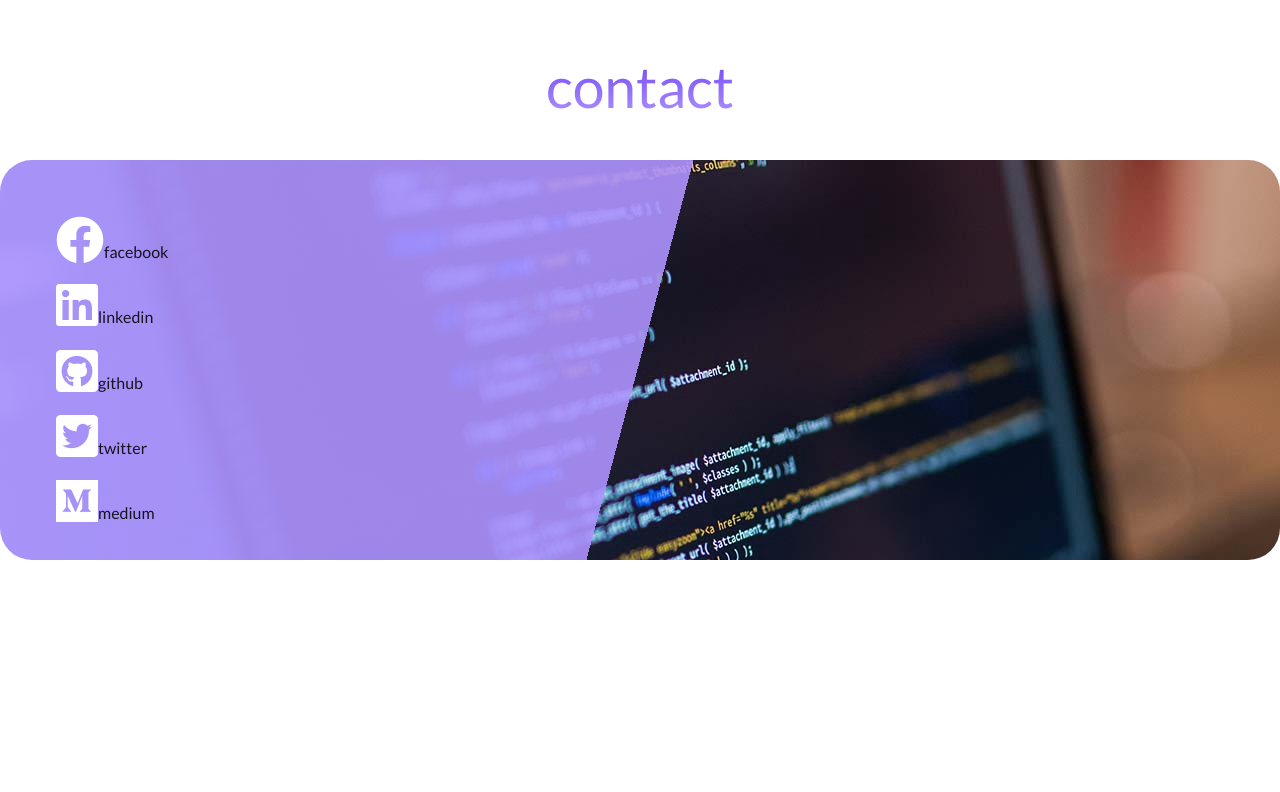
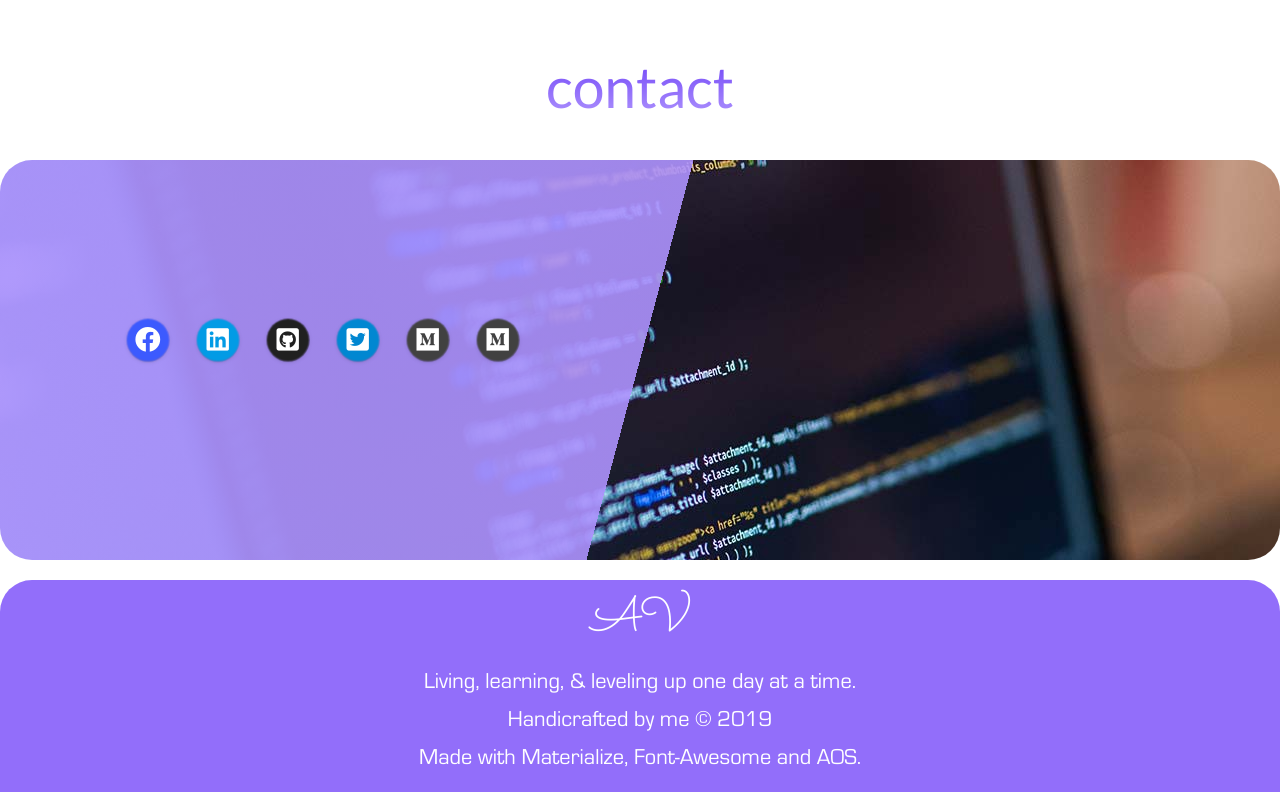
Before and after one commit to ayushexploring/portfolio, a website: page index.html in a window 1280 px wide. Shown: the part 2521-3313 px from the top of the page. Before the commit the page ends 3103 px from the top, so only its background shows below. Drawn offline with nearby package versions, Linux system fonts and the light colour scheme.

Commit message:
first finish

```diff
--- a/index.html
+++ b/index.html
@@ -54,6 +54,7 @@
 			</div>
 			<div class="header__arrow-wrapper"><i class="fas fa-arrow-circle-down header__arrow"></i></div>
 		</header>
+
 		<main>
 			<section class="section-about" id="section-about">
 				<div class="row">
@@ -111,7 +112,7 @@
 									<span class="about-desc--main u-center-text">Learner</span>
 									<span class="about-desc--sub u-center-text">There is no limit of learning. I keep learning more and more in the world which is changing constantly.</span>
 								</p>
-								<p class="about-des col s12 m12 l12c gradient-box--cols">
+								<p class="about-desc col s12 m12 l12 gradient-box--cols">
 									<span class="about-desc--main u-center-text">Experiences I draw from:</span>
 									<span class="about-desc--sub u-center-text">UX/UI, Product design, Freelancing</span>
 								</p>
@@ -156,10 +157,6 @@
 				</div>
 			</section>
 
-			<!-- <section class="section-projects" id="section-projects">
-
-			</section> -->
-
 			<section class="section-contact" id="section-contact">
 				<div class="row">
 					<div class="col s12 m12 l6 offset-l3 u-center-text">
@@ -167,23 +164,26 @@
 					</div>
 				</div>
 				<div class="row">
-					<div class="col l12 contact">
-						<div class="col l6 contact__socials">
-							<div class="col l12 contact__socials-link">
-								<a href="#" target="_blank"><i class="fab fa-facebook fa-3x"></i></a>facebook
+					<div class="col s12 m12 l12 contact">
+						<div class="col s12 m6 l6 contact__socials">
+							<div class="col s5 offset-s1 m2 l2 contact__socials-link">
+								<a class="btn-floating indigo accent-3 pulse btn tooltipped" data-position="bottom" data-tooltip="Facebook" href="#" target="_blank"><i class="fab fa-facebook fa-3x"></i></a>
 							</div>
-							<div class="col l12 contact__socials-link">
-								<a href="#" target="_blank"><i class="fab fa-linkedin fa-3x"></i></a>linkedin
+							<div class="col s5 offset-s1 m2 l2 contact__socials-link">
+								<a class="btn-floating light-blue darken-1 pulse btn tooltipped" data-position="bottom" data-tooltip="Linkedin" href="#" target="_blank"><i class="fab fa-linkedin fa-3x"></i></a>
 							</div>
-							<div class="col l12 contact__socials-link">
-								<a href="https://github.com/ayushexploring" target="_blank"><i class="fab fa-github-square fa-3x"></i></a>github
+							<div class="col s5 offset-s1 m2 l2 contact__socials-link">
+								<a class="btn-floating grey darken-4 pulse btn tooltipped" data-position="bottom" data-tooltip="GitHub" href="https://github.com/ayushexploring" target="_blank"><i class="fab fa-github-square fa-3x"></i></a>
 							</div>
-							<div class="col l12 contact__socials-link">
-								<a href="https://twitter.com/ayushexploring" target="_blank"><i class="fab fa-twitter-square fa-3x"></i></a>twitter
+							<div class="col s5 offset-s1 m2 l2 contact__socials-link">
+								<a class="btn-floating light-blue darken-2 pulse btn tooltipped" data-position="bottom" data-tooltip="Twitter" href="https://twitter.com/ayushexploring" target="_blank"><i class="fab fa-twitter-square fa-3x"></i></a>
 							</div>
-							<div class="col l12 contact__socials-link">
-								<a href="https://medium.com/@ayush.k1998" target="_blank"><i class="fab fa-medium fa-3x"></i></a>medium
+							<div class="col s5 offset-s1 m2 l2 contact__socials-link">
+								<a class="btn-floating grey darken-3 pulse btn tooltipped" data-position="bottom" data-tooltip="Medium" href="https://medium.com/@ayush.k1998" target="_blank"><i class="fab fa-medium fa-3x"></i></a>
 							</div>
+							<div class="col s5 offset-s1 m2 l2 contact__socials-link">
+									<a class="btn-floating grey darken-3 pulse btn tooltipped" data-position="bottom" data-tooltip="Medium" href="https://medium.com/@ayush.k1998" target="_blank"><i class="fab fa-medium fa-3x"></i></a>
+								</div>
 						</div>
 						<div class="col l6">
 
@@ -191,8 +191,21 @@
 					</div>
 				</div>
 			</section>
+		</main>
 
-		</main>
+		<footer class="footer" style="margin: 0;">
+			<div class="row footer__box">
+				<div class="col s12 m12 l12 footer__logo-box">
+					<p class="footer__logo u-center-text">AV</p>
+				</div>
+				<div class="col s12 m12 l12 footer__note">
+					<p class="about-desc--sub u-center-text">Living, learning, & leveling up one day at a time.</p>
+					<p class="about-desc--sub u-center-text">Handicrafted by me &copy; 2019</p>
+					<p class="about-desc--sub u-center-text">Made with Materialize, Font-Awesome and AOS.</p>
+				</div>
+			</div>
+		</footer>
+
 		<script src="https://unpkg.com/aos@2.3.1/dist/aos.js"></script>
 		<script>
 			AOS.init();
--- a/js/script.js
+++ b/js/script.js
@@ -1,3 +1,14 @@
-  $(document).ready(function(){
-    $('.sidenav').sidenav();
-  });
+$(document).ready(function(){
+  $('.sidenav').sidenav();
+});
+
+document.addEventListener('DOMContentLoaded', function() {
+  var elems = document.querySelectorAll('.tooltipped');
+  var instances = M.Tooltip.init(elems, options);
+});
+
+// Or with jQuery
+
+$(document).ready(function(){
+  $('.tooltipped').tooltip();
+});
--- a/sass/abstracts/_variables.scss
+++ b/sass/abstracts/_variables.scss
@@ -5,7 +5,7 @@ $color-primary-dark: #6e41f7;
 $color-white: #fff;
 $color-black: #000;
 
-$color-grey-dark: #2b292e;
+$color-grey-dark: #424242;
 $color-grey-light: #bfbfbf;
 
 $logo-size: 3rem;
--- a/sass/base/_typography.scss
+++ b/sass/base/_typography.scss
@@ -24,9 +24,9 @@ body {
         font-size: 4rem;
         font-weight: 400;
         letter-spacing: .5rem;
-        // animation-name: moveInLeft;
-        // animation-duration: 1s;
-        // animation-timing-function: ease-out;
+        animation-name: moveInLeft;
+        animation-duration: 1s;
+        animation-timing-function: ease-out;
 
         @include respond(phone) {
             letter-spacing: .1rem;
@@ -39,7 +39,7 @@ body {
         font-size: 2rem;
         font-weight: 700;
         letter-spacing: .5rem;
-        // animation: moveInRight 1s ease-out;
+        animation: moveInRight 1s ease-out;
 
         @include respond(phone) {
             letter-spacing: .1rem;
@@ -119,6 +119,7 @@ body {
 
 .about-desc {
     padding: .5rem 2rem;
+    font-family: 'Eurostile';
 
     &--main {
         display: block;
@@ -126,6 +127,7 @@ body {
         font-weight: 1000;
         color: $color-black;
         padding: 1rem;
+        font-family: 'Eurostile';
 
         @include respond(phone) {
             font-size: 1.5rem;
@@ -136,6 +138,7 @@ body {
         display: block;
         font-size: 1.4rem;
         font-weight: 400;
+        font-family: 'Eurostile';
 
         @include respond(phone) {
             font-size: 1.5rem;
--- a/sass/components/_contact.scss
+++ b/sass/components/_contact.scss
@@ -5,21 +5,43 @@
             rgba($color-primary-light, .9) 50%,
             transparent 50%),
         url(../img/header-photo.jpeg);
-        height: 50vh;
+    height: 25rem;
     width: 75%;
     border-radius: 2rem;
+    background-attachment: fixed;
+
+    @include respond(phone) {
+        background-position: center;
+    }
 
     &__socials {
-            padding: 3.5rem 2rem !important;
+        padding: 6.5rem !important;
+        margin-top: 3.5rem;
 
-            & > *:not(:last-child) {
-                margin-bottom: 1rem;
+        @include respond(tab-land) {
+            padding: 4.5rem 4rem !important;
         }
+
+        @include respond(phone) {
+            margin-top: -3rem;
+        }
+
+        // & > *:not(:last-child) {
+        //     margin-bottom: 1rem;
+        // }
 
         &-link {
 
+            @include respond(phone) {
+                padding: 1.55rem !important;
+            }
+
             & i {
                 color: $color-white;
+
+                &:hover {
+                    color: $color-grey-dark;
+                }
             }
 
         }
--- a/sass/components/_gradient-box.scss
+++ b/sass/components/_gradient-box.scss
@@ -8,7 +8,6 @@
         $color-white 100%,
 
     );
-    font-family: 'Eurostile';
 
     &__solid {
         background-color: $color-white;
--- a/sass/layout/_footer.scss
+++ b/sass/layout/_footer.scss
@@ -0,0 +1,24 @@
+.footer {
+    background-color: $color-primary;
+    // height: 20vh;
+    border-top-left-radius: 2rem;
+    border-top-right-radius: 2rem;
+    color: $color-white;
+    position: relative;
+
+    &__box {
+        margin-bottom: 0;
+    }
+
+    &__logo-box {
+        font-family: 'Sacramento', cursive;
+        font-size: $logo-size;
+        color:$color-white;
+    }
+
+    &__note {
+        &:last-child {
+            margin-bottom: 1rem;
+        }
+    }
+}
```
Also changed, not shown: css/style.css. Lines whose indentation alone changed are shown as unchanged.
